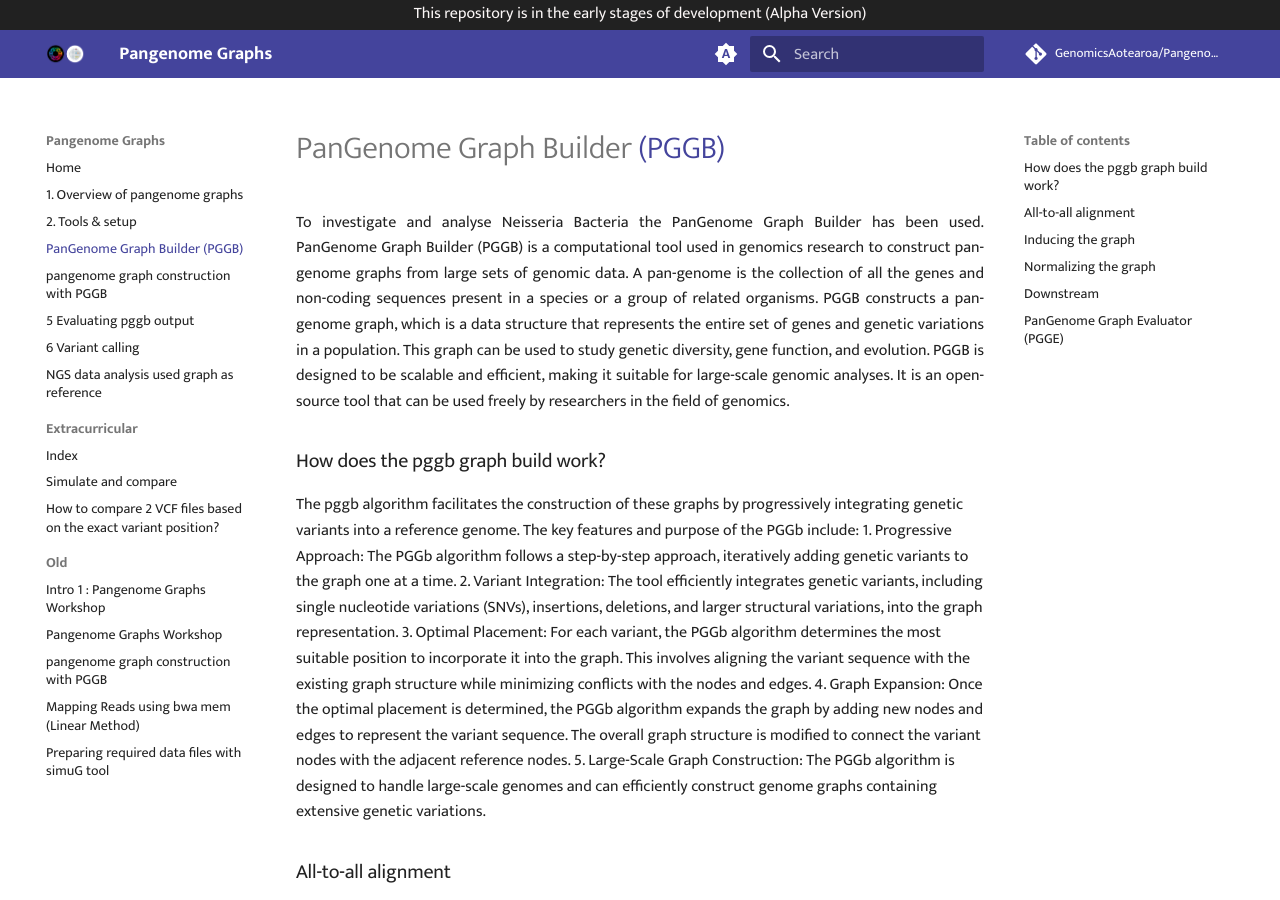
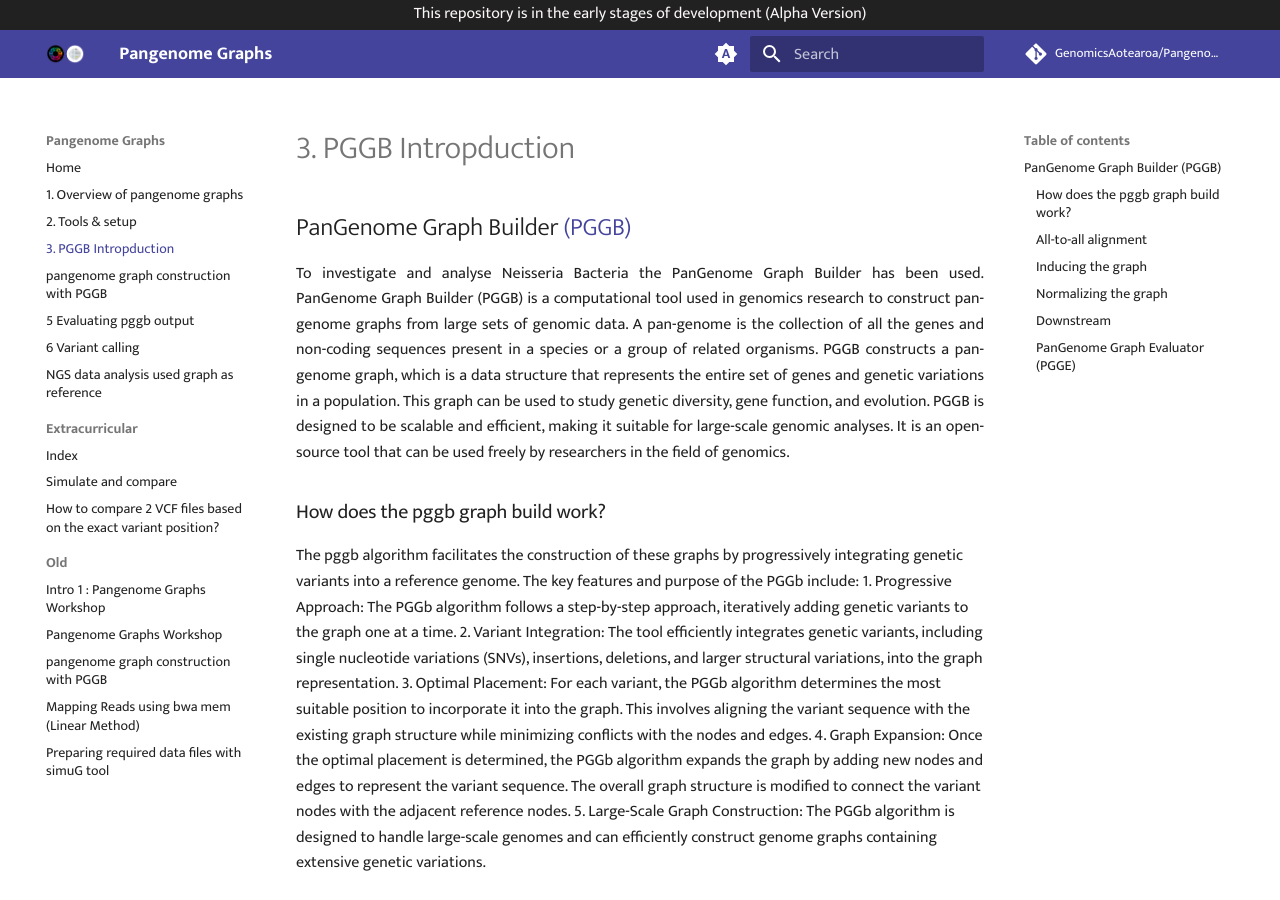
Before and after one commit to GenomicsAotearoa/Pangenome-Graphs-Workshop, an MkDocs documentation site: the page built from docs/3_Introduction_to_pggb.md, in a window 1280 px wide and 900 px high. Built offline with MkDocs 1.6.1 and Material for MkDocs 9.7.7, drawn with Linux system fonts in a browser that asks for light colours; comment, search, counter and statistics services are not loaded.

Commit message:
Update 3_Introduction_to_pggb.md

```diff
--- a/docs/3_Introduction_to_pggb.md
+++ b/docs/3_Introduction_to_pggb.md
@@ -1,4 +1,5 @@
-# PanGenome Graph Builder [(PGGB)](https://github.com/pangenome/pggb)
+# 3. PGGB Intropduction
+## PanGenome Graph Builder [(PGGB)](https://github.com/pangenome/pggb)
 <p align="justify">
 To investigate and analyse Neisseria Bacteria the PanGenome Graph Builder has been used. PanGenome Graph Builder (PGGB) is a computational tool used in genomics research to construct pan-genome graphs from large sets of genomic data. A pan-genome is the collection of all the genes and non-coding sequences present in a species or a group of related organisms. PGGB constructs a pan-genome graph, which is a data structure that represents the entire set of genes and genetic variations in a population. This graph can be used to study genetic diversity, gene function, and evolution. PGGB is designed to be scalable and efficient, making it suitable for large-scale genomic analyses. It is an open-source tool that can be used freely by researchers in the field of genomics.
 </p>
```
